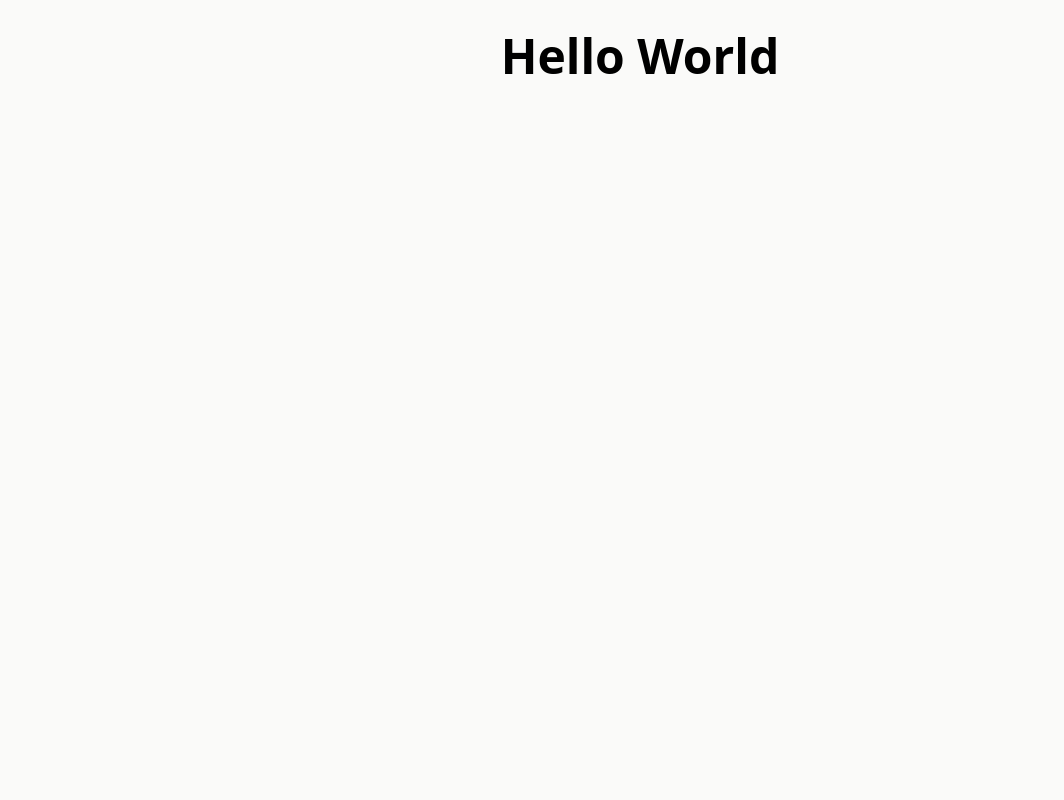
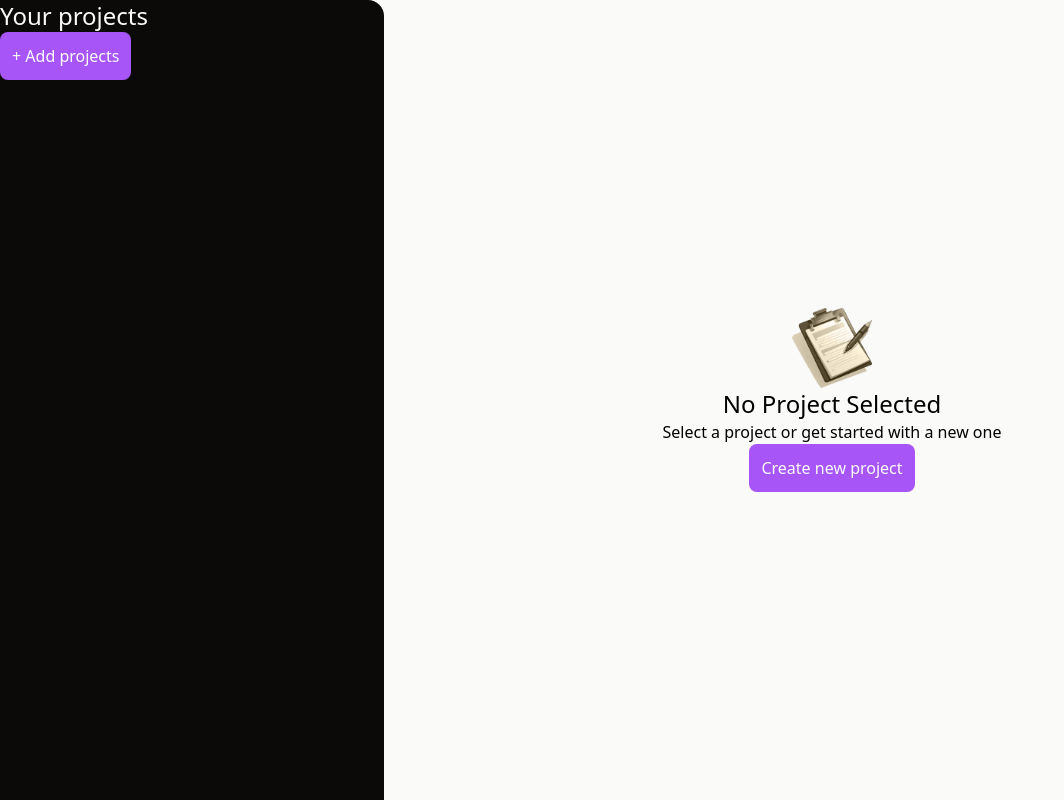
Before and after one commit to internet-unable/react-pm-app, a React (Vite) app: page / in a window 1280 px wide. Shown: the whole page, without its empty margins (0-1064 px from the left). Built offline with nearby package versions, Linux system fonts and the light colour scheme.

Commit message:
Basic structure
Created some basic components

```diff
--- a/src/App.jsx
+++ b/src/App.jsx
@@ -1,8 +1,12 @@
+import Sidebar from "./components/Sidebar/Sidebar.jsx";
+import NoProject from "./components/NoProject/NoProject.jsx";
+
 function App() {
     return (
-        <>
-            <h1 className="my-8 text-center text-5xl font-bold">Hello World</h1>
-        </>
+        <main className="h-full flex">
+            <Sidebar />
+            <NoProject />
+        </main>
     );
 }
 
--- /dev/null
+++ b/src/components/Button/Button.jsx
@@ -0,0 +1,12 @@
+export default function Button({ children }) {
+    const defaultClasses = 'text-stone-50 bg-purple-500 p-3 rounded-lg';
+
+    return (
+        <button
+            type="button"
+            className={defaultClasses}
+        >
+            {children}
+        </button>
+    );
+}
--- /dev/null
+++ b/src/components/NoProject/NoProject.jsx
@@ -0,0 +1,13 @@
+import img from '../../assets/no-projects.png';
+import Button from '../Button/Button.jsx';
+
+export default function NoProject() {
+    return (
+        <section className="flex flex-col justify-center items-center h-full overflow-x-auto grow">
+            <img className="size-20" src={img} alt="" />
+            <h1 className="text-2xl">No Project Selected</h1>
+            <p>Select a project or get started with a new one</p>
+            <Button>Create new project</Button>
+        </section>
+    );
+}
--- /dev/null
+++ b/src/components/Sidebar/Sidebar.jsx
@@ -0,0 +1,10 @@
+import Button from "../Button/Button.jsx";
+
+export default function Sidebar() {
+    return (
+        <aside className="h-full overflow-x-auto bg-stone-950 rounded-tr-2xl basis-96">
+            <h1 className="text-stone-50 text-2xl">Your projects</h1>
+            <Button>+ Add projects</Button>
+        </aside>
+    );
+}
--- a/src/index.css
+++ b/src/index.css
@@ -1,3 +1,9 @@
 @tailwind base;
 @tailwind components;
 @tailwind utilities;
+
+html,
+body,
+#root {
+    height: 100%;
+}
--- a/tailwind.config.js
+++ b/tailwind.config.js
@@ -2,7 +2,7 @@
 export default {
     content: [
         "./index.html",
-        "./src/**/*.{js,ts,jsx,tsx}",
+        "./src/**/*.{html,js,ts,jsx,tsx}",
     ],
     theme: {
         extend: {},
```
